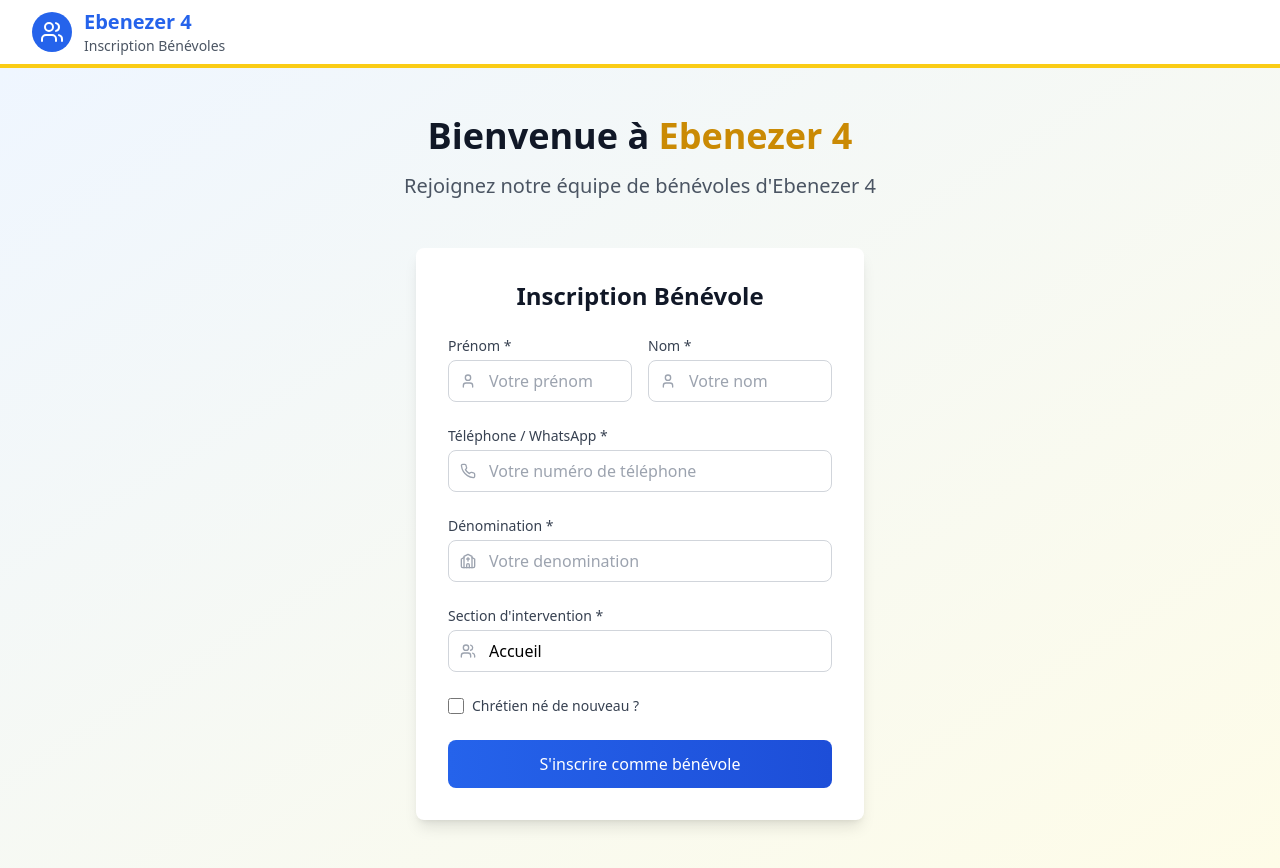
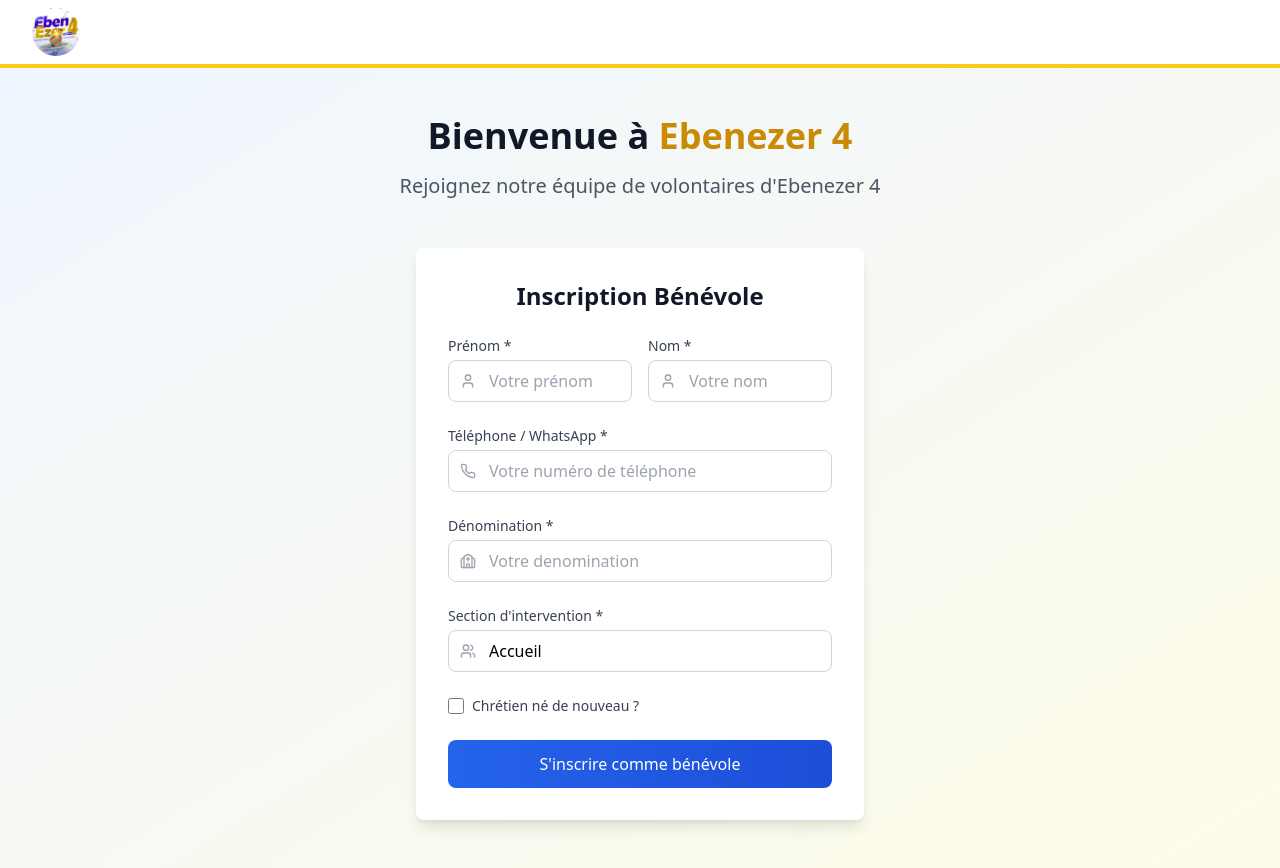
Before and after one commit to Abdias1998/ebenezer4_frontend_benevole, a React (Vite) app: page / in a window 1280 px wide. Built offline with nearby package versions, Linux system fonts and the light colour scheme.

Commit message:
Add logo

```diff
--- a/index.html
+++ b/index.html
@@ -4,7 +4,7 @@
     <meta charset="UTF-8" />
     <link rel="icon" type="image/svg+xml" href="./assets/logo.jfif" />
     <meta name="viewport" content="width=device-width, initial-scale=1.0" />
-    <title>Application Bénévoles Ebenezer 4</title>
+    <title>Ebenezer 4 Volontaires</title>
   </head>
   <body>
     <div id="root"></div>
--- a/src/components/Header.tsx
+++ b/src/components/Header.tsx
@@ -1,6 +1,7 @@
 import React from 'react';
 import { Link, useLocation, useNavigate } from 'react-router-dom';
-import { Users, LogOut } from 'lucide-react';
+import { LogOut } from 'lucide-react';
+import logo from '../assets/logo.jpeg';
 
 const Header: React.FC = () => {
   const location = useLocation();
@@ -16,14 +17,8 @@ const Header: React.FC = () => {
     <header className="bg-white shadow-md border-b-4 border-yellow-400">
       <div className="max-w-7xl mx-auto px-4 sm:px-6 lg:px-8">
         <div className="flex justify-between items-center h-16">
-          <Link to="/" className="flex items-center space-x-3">
-            <div className="w-10 h-10 bg-blue-600 rounded-full flex items-center justify-center">
-              <Users className="h-6 w-6 text-white" />
-            </div>
-            <div>
-              <h1 className="text-xl font-bold text-blue-600">Ebenezer 4</h1>
-              <p className="text-sm text-gray-600">Inscription Bénévoles</p>
-            </div>
+          <Link to="/" className="flex items-center">
+            <img src={logo} alt="Ebenezer 4 Logo" className="h-12 w-12 rounded-full object-cover" />
           </Link>
 
           <nav className="flex items-center space-x-4">
--- a/src/components/VolunteerTable.tsx
+++ b/src/components/VolunteerTable.tsx
@@ -112,7 +112,7 @@ const VolunteerTable: React.FC<VolunteerTableProps> = ({ volunteers, onVolunteer
       <div className="px-6 py-4 bg-gray-50 border-b">
         <div className="flex items-center justify-between">
           <h3 className="text-lg font-semibold text-gray-900">
-            Bénévoles inscrits ({filteredVolunteers.length})
+          Volontaires inscrits ({filteredVolunteers.length})
           </h3>
 
           <div className="flex items-center space-x-2">
--- a/src/pages/AdminPage.tsx
+++ b/src/pages/AdminPage.tsx
@@ -46,7 +46,7 @@ const AdminPage: React.FC = () => {
 
     return [
       {
-        title: 'Total Bénévoles',
+        title: 'Total Volontaires',
         value: totalVolunteers,
         icon: Users,
         color: 'blue'
@@ -84,7 +84,7 @@ const AdminPage: React.FC = () => {
       <div className="max-w-7xl mx-auto">
         <div className="mb-8">
           <h1 className="text-3xl font-bold text-gray-900 mb-2">Dashboard Administration</h1>
-          <p className="text-gray-600">Gestion des bénévoles Ebenezer 4</p>
+          <p className="text-gray-600">Gestion des Volontaires Ebenezer 4</p>
         </div>
 
         {/* Statistiques */}
--- a/src/pages/HomePage.tsx
+++ b/src/pages/HomePage.tsx
@@ -10,7 +10,7 @@ const HomePage: React.FC = () => {
             Bienvenue à <span className="text-yellow-600">Ebenezer 4</span>
           </h1>
           <p className="text-xl text-gray-600 mb-8">
-            Rejoignez notre équipe de bénévoles d'Ebenezer 4
+            Rejoignez notre équipe de volontaires d'Ebenezer 4
           </p>
           {/* <div className="flex items-center justify-center space-x-8 text-sm text-gray-500 mb-8">
             <div className="flex items-center space-x-2">
```
Also changed, not shown: src/assets/logo.jpeg (added).
